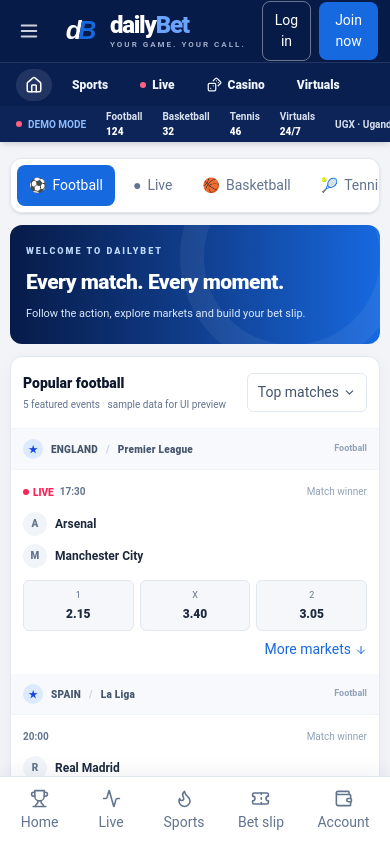
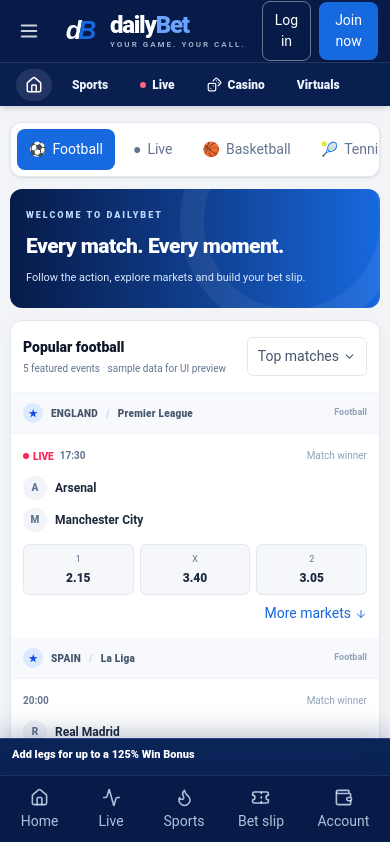
Before and after one commit to dailybet-dev/db_frontend, a Next.js app: page / in a window 390 px wide. Shown: the top 842 px of the page. Built offline with nearby package versions, Linux system fonts and the light colour scheme.

Commit message:
Refine DailyBet mobile betting bar and booking code sidebar

```diff
--- a/components/sportsbook.tsx
+++ b/components/sportsbook.tsx
@@ -50,6 +50,8 @@
   const combined = picks.reduce((acc,p) => acc*p.price, 1);
   const stakeValue = Math.max(0, Number(stake) || 0);
   const payout = multiple ? stakeValue*combined : stakeValue*(picks[0]?.price ?? 0);
+  const winBonus = picks.length >= 5 ? 125 : picks.length === 4 ? 100 : picks.length === 3 ? 50 : picks.length === 2 ? 25 : 0;
+  const bonusPicks = picks.map(p => `${p.home} vs ${p.away} · ${p.selection} @ ${p.price.toFixed(2)}`);
 
   function togglePick(match: Match, label: string, value: string) {
     const key = match.id+'-'+label;
@@ -77,7 +79,7 @@
     </div>}
   </section>;
 
-  return <div className="min-h-screen pb-20 md:pb-0">
+  return <div className="min-h-screen pb-40 md:pb-0">
     <header className="sticky top-0 z-30 bg-[#071b49] text-white shadow-md">
       <div className="mx-auto flex h-[62px] max-w-[1480px] items-center gap-4 px-3 sm:px-5 lg:gap-7">
         <button aria-label="Open menu" onClick={()=>setMobileMenu(v=>!v)} className="rounded-md p-1.5 text-white/80 hover:bg-white/10 lg:hidden"><Menu size={22}/></button>
@@ -93,7 +95,7 @@
         <button onClick={()=>setNotice('Virtual games will be available when an approved virtual sports provider is connected.')} className="shrink-0 rounded-full px-3 py-2 text-blue-50 hover:bg-white/10">Virtuals</button>
       </nav>
       {mobileMenu && <div className="border-t border-white/10 bg-[#0b2458] p-3 lg:hidden"><input value={query} onChange={e=>setQuery(e.target.value)} placeholder="Search teams or leagues" className="mb-2 w-full rounded-lg bg-white px-3 py-2.5 text-sm text-slate-900"/>{sports.map(s=><button key={s.name} onClick={()=>chooseSport(s.name)} className="mr-2 mb-2 rounded-lg bg-white/10 px-3 py-2 text-sm">{s.icon} {s.name}</button>)}</div>}
-      <div className="flex h-9 items-center gap-5 overflow-hidden bg-[#0c2458] px-4 text-[10px] font-bold text-blue-50/90 sm:gap-7 sm:px-6 sm:text-xs"><span className="flex shrink-0 items-center gap-1.5 text-[#8ebaff]"><span className="h-1.5 w-1.5 rounded-full bg-rose-400"/> DEMO MODE</span><span>Football <b className="text-white">124</b></span><span>Basketball <b className="text-white">32</b></span><span>Tennis <b className="text-white">46</b></span><span>Virtuals <b className="text-white">24/7</b></span><span className="ml-auto shrink-0">UGX · Uganda</span></div>
+
     </header>
 
     <div className="mx-auto grid max-w-[1480px] grid-cols-1 items-start gap-4 px-2.5 py-4 sm:px-4 lg:grid-cols-[205px_minmax(0,1fr)_300px] lg:gap-4 xl:grid-cols-[220px_minmax(0,1fr)_320px]">
@@ -129,14 +131,30 @@
         <div className="mt-3 flex items-start gap-2 rounded-lg border border-blue-100 bg-blue-50/70 p-3 text-[10px] leading-4 text-slate-500"><CircleHelp size={15} className="mt-0.5 shrink-0 text-[#1769e0]"/><p><b className="text-slate-700">Preview environment.</b> Fixtures and prices are illustrative, not live. Real-time odds and bet placement are disabled until approved sportsbook infrastructure is connected.</p></div>
       </main>
 
-      <aside className="hidden max-h-[calc(100vh-140px)] space-y-3 overflow-y-hidden overscroll-contain hover:overflow-y-auto lg:block">{slip}<section className="rounded-xl border border-slate-200 bg-white p-4 shadow-sm"><div className="flex items-center gap-2 text-sm font-extrabold"><Sparkles size={17} className="text-[#1769e0]"/>New to DailyBet?</div><p className="mt-2 text-[11px] leading-5 text-slate-500">A clear, mobile-friendly home for the sports and markets you follow. Account and payment features are being prepared.</p><button onClick={()=>setNotice('Secure registration will be available after the authentication service is connected.')} className="mt-3 text-xs font-extrabold text-[#1769e0]">Create an account →</button></section><section className="rounded-xl bg-[#071b49] p-4 text-white"><div className="flex items-center gap-2 text-xs font-extrabold"><Zap size={15} className="text-blue-300"/>DailyBet promise</div><p className="mt-2 text-[11px] leading-5 text-blue-100/75">A simple experience, transparent selections and responsible play at every step.</p></section></aside>
+      <aside className="hidden max-h-[calc(100vh-140px)] space-y-3 overflow-y-hidden overscroll-contain hover:overflow-y-auto lg:block">        <section className="rounded-xl border border-slate-200 bg-white p-3 shadow-sm">
+          <label htmlFor="booking-code" className="mb-2 flex items-center gap-2 text-[10px] font-black tracking-wide text-slate-600"><Search size={14}/>BOOKING CODE SEARCH</label>
+          <div className="flex gap-2">
+            <input id="booking-code" value={bookingCode} onChange={e=>setBookingCode(e.target.value)} placeholder="Enter booking code" className="min-w-0 w-full rounded-full border border-slate-200 bg-white px-3 py-2.5 text-xs outline-none focus:rounded-full focus:border-blue-400 focus:outline-none focus:ring-0"/>
+            <button onClick={()=>setNotice(bookingCode.trim() ? 'Booking code lookup will be enabled when the sportsbook provider is connected.' : 'Enter a booking code to search.')} className="shrink-0 rounded-full bg-[#1769e0] px-3 py-2 text-[10px] font-extrabold text-white hover:bg-[#0d54bd]">Search</button>
+          </div>
+        </section>
+{slip}<section className="rounded-xl border border-slate-200 bg-white p-4 shadow-sm"><div className="flex items-center gap-2 text-sm font-extrabold"><Sparkles size={17} className="text-[#1769e0]"/>New to DailyBet?</div><p className="mt-2 text-[11px] leading-5 text-slate-500">A clear, mobile-friendly home for the sports and markets you follow. Account and payment features are being prepared.</p><button onClick={()=>setNotice('Secure registration will be available after the authentication service is connected.')} className="mt-3 text-xs font-extrabold text-[#1769e0]">Create an account →</button></section><section className="rounded-xl bg-[#071b49] p-4 text-white"><div className="flex items-center gap-2 text-xs font-extrabold"><Zap size={15} className="text-blue-300"/>DailyBet promise</div><p className="mt-2 text-[11px] leading-5 text-blue-100/75">A simple experience, transparent selections and responsible play at every step.</p></section></aside>
     </div>
 
     <footer className="mx-auto flex max-w-[1480px] flex-col gap-2 px-4 pb-8 pt-2 text-[10px] leading-5 text-slate-400 sm:flex-row sm:items-center sm:justify-between"><span>© 2026 DailyBet · UI preview</span><span>Help · Terms · Privacy · Responsible play</span><span className="font-bold">18+ only · Play responsibly</span></footer>
 
-    <nav className="fixed inset-x-0 bottom-0 z-30 flex justify-around border-t border-slate-200 bg-white px-1 pb-[max(7px,env(safe-area-inset-bottom))] pt-2 shadow-[0_-4px_18px_rgba(7,27,73,.06)] lg:hidden">
-      {[{label:'Home',icon:<Trophy size={19}/>,click:()=>{chooseSport('Football');setFilter('all')}},{label:'Live',icon:<Activity size={19}/>,click:()=>{setSport('All');setFilter('live')}},{label:'Sports',icon:<Flame size={19}/>,click:()=>{setSport('Football');setFilter('all')}},{label:'Bet slip',icon:<Ticket size={19}/>,click:()=>setSlipOpen(true)},{label:'Account',icon:<Wallet size={19}/>,click:()=>setNotice('Account and wallet features are not connected yet.')}].map((item,i)=><button key={item.label} onClick={item.click} className={'relative flex min-w-[54px] flex-col items-center gap-1 px-2 py-1 text-[9px] font-extrabold '+((i===3&&slipOpen)?'text-[#1769e0]':'text-slate-500 hover:text-[#1769e0]')}><span className="relative">{item.icon}{i===3&&picks.length>0&&<span className="absolute -right-2 -top-2 grid h-4 min-w-4 place-items-center rounded-full bg-[#1769e0] px-1 text-[9px] text-white">{picks.length}</span>}</span>{item.label}</button>)}
-    </nav>
+    <div className="fixed inset-x-0 bottom-0 z-40 lg:hidden">
+      <section aria-live="polite" className="border-t border-blue-300/20 bg-[#0b2458] px-3 pb-2 pt-2 text-white shadow-[0_-6px_24px_rgba(7,27,73,.25)]">
+        <div className="mb-1 flex items-center justify-between gap-2">
+          <p className="text-[11px] font-extrabold leading-4">{picks.length===0 ? 'Add legs for up to a 125% Win Bonus' : `Selected odds: ${(multiple ? combined : (picks[0]?.price ?? 0)).toFixed(2)} · Win bonus: ${winBonus}%`}</p>
+          {picks.length>0 && <button onClick={()=>setSlipOpen(true)} className="shrink-0 rounded-full bg-white/10 px-2.5 py-1 text-[10px] font-extrabold text-blue-100">View slip ({picks.length})</button>}
+        </div>
+        {picks.length>0 && <div className="max-h-14 overflow-y-auto text-[10px] leading-4 text-blue-100/80">{bonusPicks.join('  •  ')}</div>}
+      </section>
+      <nav aria-label="Mobile navigation" className="flex justify-around border-t border-white/10 bg-[#071b49] px-1 pb-[max(8px,env(safe-area-inset-bottom))] pt-2 shadow-[0_-4px_18px_rgba(7,27,73,.25)]">
+        {[{label:'Home',icon:<Home size={19}/>,click:()=>{chooseSport('Football');setFilter('all')}},{label:'Live',icon:<Activity size={19}/>,click:()=>{setSport('All');setFilter('live')}},{label:'Sports',icon:<Flame size={19}/>,click:()=>{setSport('Football');setFilter('all')}},{label:'Bet slip',icon:<Ticket size={19}/>,click:()=>setSlipOpen(true)},{label:'Account',icon:<Wallet size={19}/>,click:()=>setNotice('Account and wallet features are not connected yet.')}].map((item,i)=><button key={item.label} onClick={item.click} className={'relative flex min-w-[54px] flex-col items-center gap-1 px-2 py-1 text-[9px] font-extrabold '+((i===3&&slipOpen)?'text-[#8ebaff]':'text-blue-100/80 hover:text-white')}><span className="relative">{item.icon}{i===3&&picks.length>0&&<span className="absolute -right-2 -top-2 grid h-4 min-w-4 place-items-center rounded-full bg-[#1769e0] px-1 text-[9px] text-white">{picks.length}</span>}</span>{item.label}</button>)}
+      </nav>
+    </div>
 
     {slipOpen&&<div className="fixed inset-0 z-50 flex items-end justify-center bg-[#071b49]/55 sm:items-center lg:hidden" onClick={e=>{if(e.target===e.currentTarget)setSlipOpen(false)}}><div className="max-h-[88vh] w-full overflow-y-auto rounded-t-2xl bg-white p-3 pb-[max(16px,env(safe-area-inset-bottom))] shadow-2xl sm:max-w-md sm:rounded-2xl">{slip}</div></div>}
     {notice&&<div role="status" className="fixed bottom-20 left-1/2 z-[60] flex w-[calc(100%-24px)] max-w-lg -translate-x-1/2 items-start gap-3 rounded-xl bg-[#071b49] px-4 py-3.5 text-xs leading-5 text-white shadow-xl lg:bottom-6"><Smartphone size={17} className="mt-0.5 shrink-0 text-blue-300"/><p className="flex-1">{notice}</p><button aria-label="Dismiss" onClick={()=>setNotice('')} className="shrink-0 text-white/70 hover:text-white"><X size={17}/></button></div>}
```
